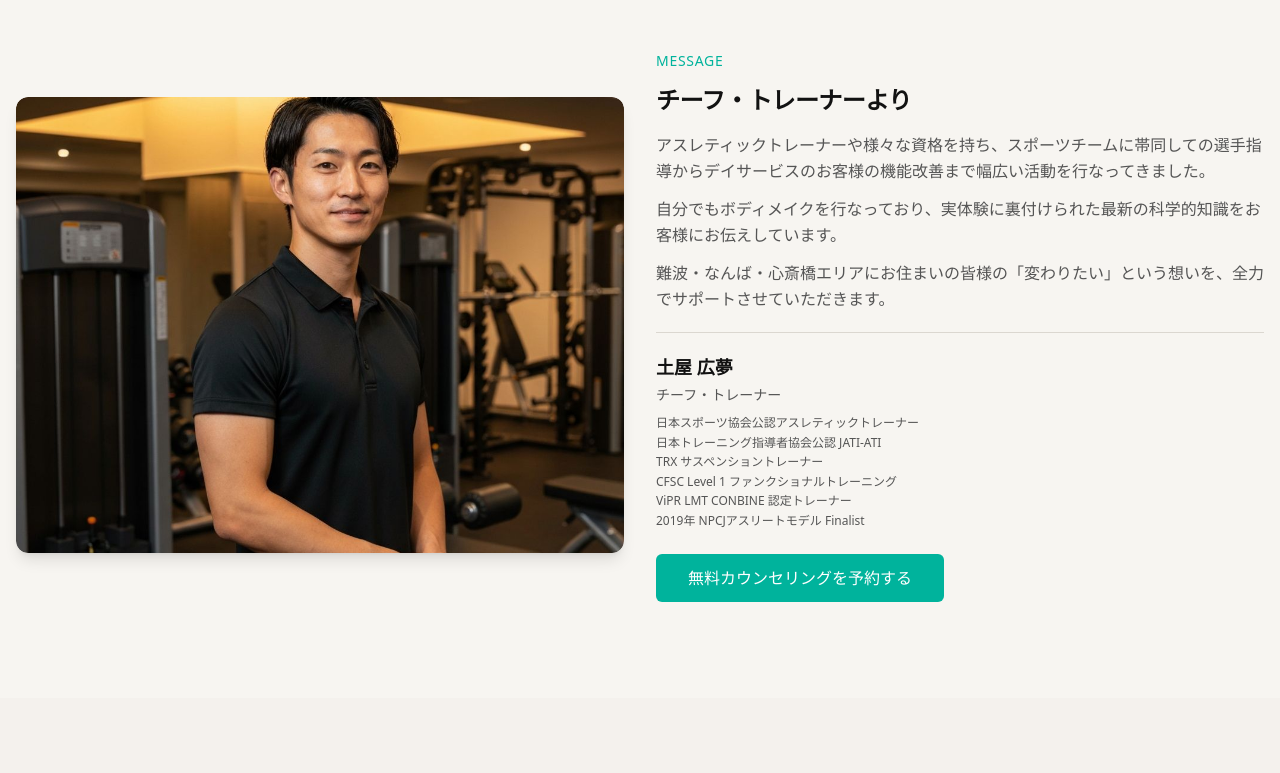
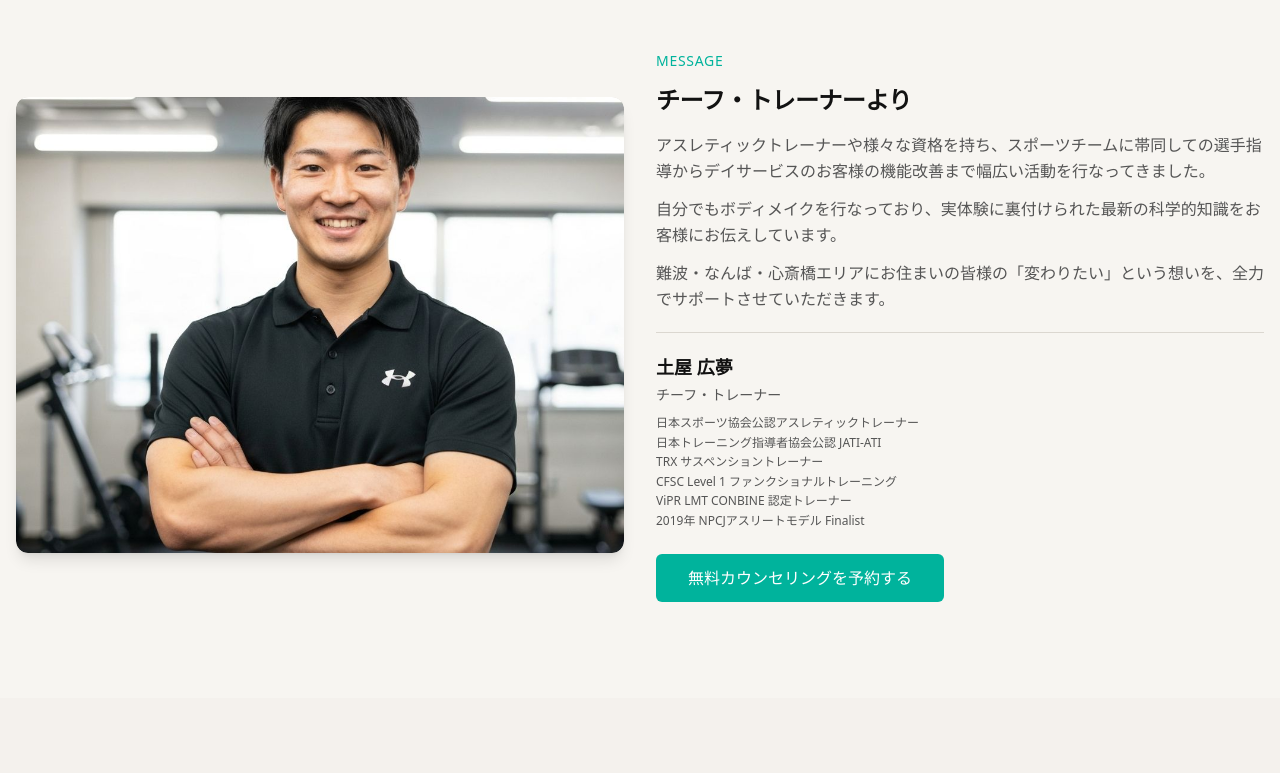
Before and after one commit to fitnextkk/body-sizing-website, a Next.js app: page / in a window 1280 px wide. Shown: the part 1487-2260 px from the top of the page. Built offline with nearby package versions, Linux system fonts and the light colour scheme.

Commit message:
fix: update image filenames and paths
Correct filename and path for chief trainer image.
Next.js warnings addressed with unoptimized config.

```diff
--- a/components/about-section.tsx
+++ b/components/about-section.tsx
@@ -64,7 +64,7 @@ export function AboutSection() {
           <div className="relative aspect-[4/3] rounded-xl overflow-hidden shadow-lg bg-muted">
             {/* eslint-disable-next-line @next/next/no-img-element */}
             <img
-              src="/images/trainer-chief.jpg"
+              src="/images/trainer-tsuchiya.jpg"
               alt="チーフトレーナー 土屋広夢"
               style={{ width: "100%", height: "100%", objectFit: "cover" }}
               className="rounded-xl"
```
